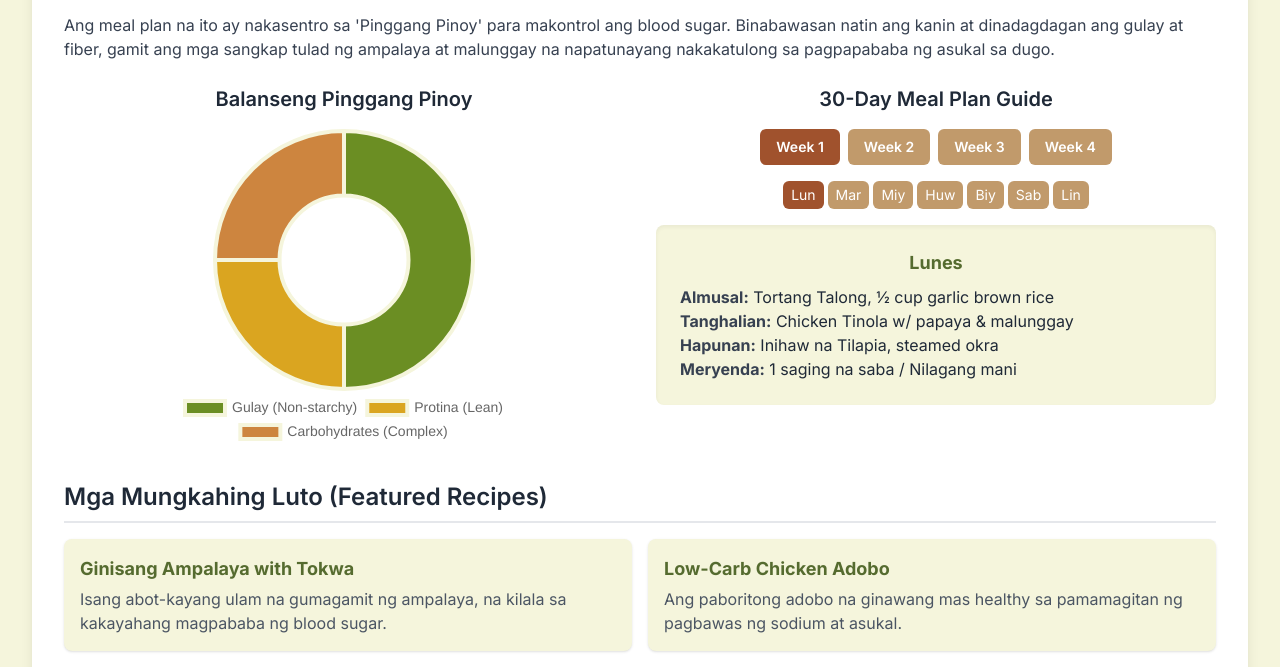
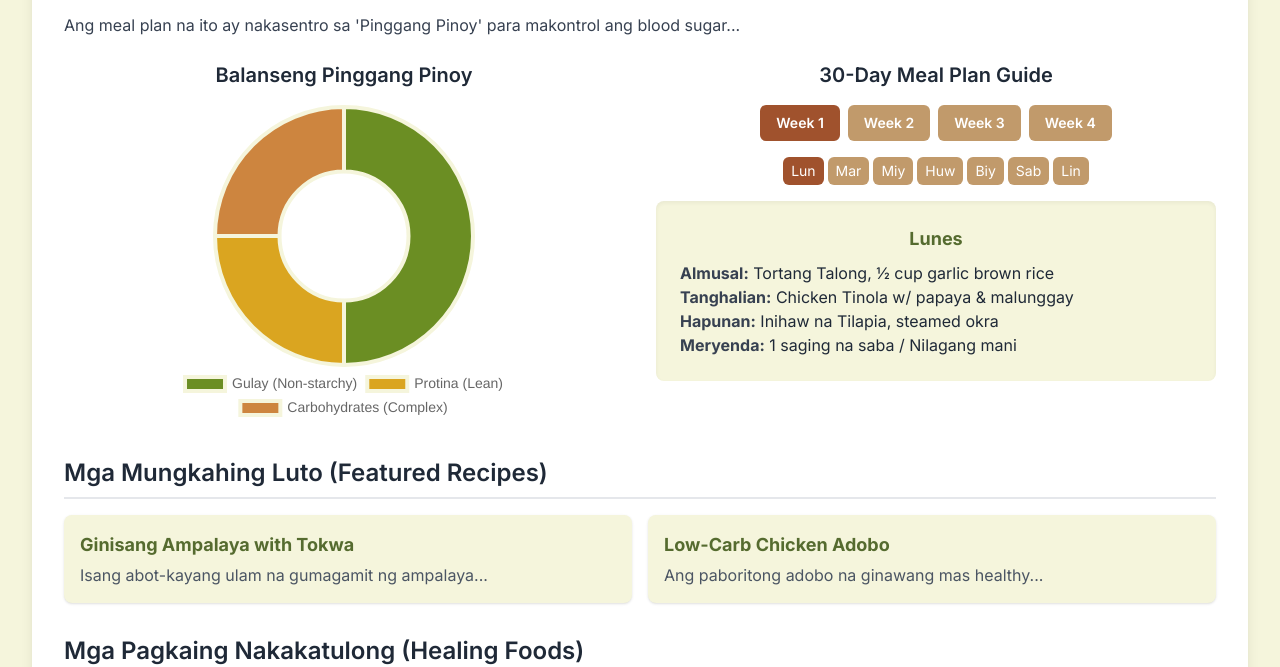
Before and after one commit to pinoyhealthhub/30daymealplan, a plain HTML site: page index.html in a window 1280 px wide. Shown: the part 291-958 px from the top of the page. Drawn offline with nearby package versions, Linux system fonts and the light colour scheme.

Commit message:
Add files via upload

```diff
--- a/index.html
+++ b/index.html
@@ -9,10 +9,6 @@
     <link rel="preconnect" href="https://fonts.googleapis.com">
     <link rel="preconnect" href="https://fonts.gstatic.com" crossorigin>
     <link href="https://fonts.googleapis.com/css2?family=Inter:wght@400;600;700&display=swap" rel="stylesheet">
-    <!-- Chosen Palette: Warm Earth Tones -->
-    <!-- Application Structure Plan: A dashboard-style, single-page application (SPA) was chosen for optimal user experience. The primary navigation allows users to select one of five health conditions. This thematic structure is more intuitive than a linear report, letting users immediately access the information most relevant to them. Each condition's section is a self-contained module with an introduction, an interactive 7-day meal plan (with day-selector buttons), a recipe explorer, a "healing foods" section, and a "Pinggang Pinoy" chart. This design facilitates focused exploration and direct comparison between the dietary approaches for each condition, enhancing user understanding and engagement. -->
-    <!-- Visualization & Content Choices: Report Info: Pinggang Pinoy proportions -> Goal: Inform/Compare -> Viz/Method: Doughnut Chart (Chart.js/Canvas) -> Interaction: Hover for details -> Justification: A doughnut chart is a universally understood way to show parts of a whole, perfectly representing the plate division. It's interactive and visually appealing. Report Info: 30-Day Meal Plans -> Goal: Organize/Inform -> Viz/Method: Interactive HTML Table -> Interaction: Day-selector buttons update the displayed meals -> Justification: A full 30-day table is overwhelming. A 7-day view with selectors makes the information digestible and focused. Report Info: Recipes & Healing Foods -> Goal: Inform/Engage -> Viz/Method: Interactive Cards (HTML/CSS/JS) -> Interaction: Click to reveal details -> Justification: Cards provide a clean, scannable layout, and the click-to-reveal interaction encourages user engagement without cluttering the initial view. -->
-    <!-- CONFIRMATION: NO SVG graphics used. NO Mermaid JS used. -->
     <style>
         body { font-family: 'Inter', sans-serif; }
         .bg-warm-beige { background-color: #F5F5DC; }
@@ -55,6 +51,10 @@
         <main id="content-container">
         </main>
 
+        <div id="product-link-section" class="text-center mt-8">
+             <!-- Product link will be injected here by JavaScript -->
+        </div>
+
         <footer class="text-center mt-12 pt-8 border-t-2 border-tan-accent">
             <h3 class="font-bold text-lg text-olive-green">MAHALAGANG PAALALA (DISCLAIMER)</h3>
             <p class="text-sm text-gray-600 max-w-3xl mx-auto mt-2">
@@ -67,7 +67,10 @@
         const appData = {
             diabetes: {
                 title: "Para sa Diabetes: Kontrolado ang Asukal",
-                description: "Ang meal plan na ito ay nakasentro sa 'Pinggang Pinoy' para makontrol ang blood sugar. Binabawasan natin ang kanin at dinadagdagan ang gulay at fiber, gamit ang mga sangkap tulad ng ampalaya at malunggay na napatunayang nakakatulong sa pagpapababa ng asukal sa dugo.",
+                productText: "Naghahanap ng mga produktong makakatulong sa pamamanhid at pag-manage ng blood sugar?",
+                productLinkText: "Tingnan ang aming kumpletong listahan dito.",
+                productLink: "https://docs.google.com/document/d/e/2PACX-1vS7_MvXwol013MTMC3qD4RCPzuOhoOadnUhTI4i008vsHhpOkrF8BdqpdXPLBtDH1w6RYWy6HsBYQ9Q/pub",
+                description: "Ang meal plan na ito ay nakasentro sa 'Pinggang Pinoy' para makontrol ang blood sugar...",
                 pinggangPinoy: {
                     labels: ['Gulay (Non-starchy)', 'Protina (Lean)', 'Carbohydrates (Complex)'],
                     data: [50, 25, 25],
@@ -80,17 +83,20 @@
                     [{ day: 'Lunes', breakfast: 'Oatmeal w/ berries', lunch: 'Leftover Pork Nilaga', dinner: 'Sarciadong Isda', snacks: '1 saging na saba' }, { day: 'Martes', breakfast: 'Scrambled tofu w/ spinach', lunch: 'Laing (light gata), grilled chicken', dinner: 'Beef with Broccoli (low-sodium)', snacks: '1 mansanas' }, { day: 'Miyerkules', breakfast: 'Yogurt w/ chia seeds', lunch: 'Leftover Beef with Broccoli', dinner: 'Sinigang na Baboy (lean pork)', snacks: 'Roasted chickpeas' }, { day: 'Huwebes', breakfast: 'Tortang Talong, ½ cup garlic brown rice', lunch: 'Pinakbet (shrimp & tofu)', dinner: 'Chicken Binakol', snacks: '1 peras' }, { day: 'Biyernes', breakfast: '1 pandesal w/ avocado', lunch: 'Leftover Pinakbet', dinner: 'Inihaw na Liempo (lean cut)', snacks: '1 slice keso' }, { day: 'Sabado', breakfast: 'Brown Rice Arroz Caldo', lunch: 'Ginisang Sayote w/ chicken', dinner: 'Rellenong Bangus (baked)', snacks: '10 baby carrots' }, { day: 'Linggo', breakfast: 'Veggie omelet, ½ cup kamote', lunch: 'Leftover Rellenong Bangus, green salad', dinner: 'Chicken Tinola', snacks: 'Handful of almonds' }]
                 ],
                 recipes: [
-                    { name: 'Ginisang Ampalaya with Tokwa', summary: 'Isang abot-kayang ulam na gumagamit ng ampalaya, na kilala sa kakayahang magpababa ng blood sugar.', details: 'Ingredients: 1 malaking ampalaya, 1 bloke ng tokwa (pinirito), 1 kamatis, 1 sibuyas, 2 butil bawang. Instructions: Igisa ang bawang at sibuyas. Idagdag ang kamatis. Isunod ang piniritong tokwa at ampalaya. Haluin hanggang maluto.' },
-                    { name: 'Low-Carb Chicken Adobo', summary: 'Ang paboritong adobo na ginawang mas healthy sa pamamagitan ng pagbawas ng sodium at asukal.', details: 'Ingredients: 500g manok, ¼ cup low-sodium toyo, ½ cup suka, 6 butil bawang, paminta, dahon ng laurel. Instructions: Ibabad ang manok sa toyo, suka, at bawang. Igisa hanggang mag-brown. Ibuhos ang pinagbabaran at pakuluan hanggang lumambot.' },
+                    { name: 'Ginisang Ampalaya with Tokwa', summary: 'Isang abot-kayang ulam na gumagamit ng ampalaya...', details: '...' },
+                    { name: 'Low-Carb Chicken Adobo', summary: 'Ang paboritong adobo na ginawang mas healthy...', details: '...' },
                 ],
                 healingFoods: [
-                    { name: 'Ampalaya', description: 'Kilala sa tradisyonal na medisina at sinusuportahan ng agham para sa "insulin-like" properties nito na tumutulong sa pag-manage ng asukal sa dugo.' },
-                    { name: 'Malunggay', description: 'Isang "superfood" na puno ng antioxidants na nakakatulong mapabuti ang insulin sensitivity at pangkalahatang kalusugan.' },
+                    { name: 'Ampalaya', description: 'Kilala sa tradisyonal na medisina...' },
+                    { name: 'Malunggay', description: 'Isang "superfood" na puno ng antioxidants...' },
                 ]
             },
             hypertension: {
                 title: "Para sa Hypertension: Bawas Asin, Dami Lasa",
-                description: "Ang planong ito ay naglalayong bawasan ang sodium sa pamamagitan ng pag-iwas sa patis, toyo, at bagoong. Sa halip, gagamit tayo ng mga natural na pampalasa tulad ng bawang, luya, suka, at calamansi para manatiling masarap ang pagkain.",
+                productText: "Gusto mo bang makahanap ng mga produktong para sa high blood pressure at sakit ng ulo?",
+                productLinkText: "Silipin ang aming mga rekomendasyon dito.",
+                productLink: "https://docs.google.com/document/d/e/2PACX-1vQxT0kK2CteEtfxSk6URq9IPxR8-2aci6_nyOnRXqsog5OoouZArtV57ydt9QpPSoQYrwJ2QhGX6DZx/pub",
+                description: "Ang planong ito ay naglalayong bawasan ang sodium...",
                 pinggangPinoy: {
                     labels: ['Gulay at Prutas (Potassium-rich)', 'Protina (Lean)', 'Carbohydrates (Whole Grains)'],
                     data: [50, 25, 25],
@@ -103,17 +109,20 @@
                      [{ day: 'Lunes', breakfast: 'Oatmeal w/ sliced banana', lunch: 'Leftover Bulanglang', dinner: 'Paksiw na Isda', snacks: '1 peras' }, { day: 'Martes', breakfast: 'Pandesal w/ sliced tomato', lunch: 'Chicken Salad (yogurt-based)', dinner: 'Nilagang Baka (lean beef)', snacks: '½ cup pakwan' }, { day: 'Miyerkules', breakfast: 'Low-fat yogurt w/ berries', lunch: 'Leftover Nilagang Baka', dinner: 'Steamed Tilapia w/ ginger', snacks: '10 baby carrots' }, { day: 'Huwebes', breakfast: 'Scrambled eggs w/ bell peppers', lunch: 'Ensaladang Pako', dinner: 'Chicken Curry (light gata)', snacks: 'Handful of walnuts' }, { day: 'Biyernes', breakfast: 'Fruit salad', lunch: 'Leftover Chicken Curry', dinner: 'Inihaw na Manok', snacks: '½ cup ubas' }, { day: 'Sabado', breakfast: 'Oatmeal w/ peaches', lunch: 'Lumpiang Sariwa (low-sodium sauce)', dinner: 'Cardillong Isda', snacks: '1 dalandan' }, { day: 'Linggo', breakfast: 'Pandesal w/ avocado', lunch: 'Leftover Cardillong Isda', dinner: 'Adobong Puti', snacks: '½ cup papaya' }]
                 ],
                 recipes: [
-                    { name: 'Adobong Puti', summary: 'Isang classic na adobo na hindi gumagamit ng toyo, kaya mababa sa sodium. Ang lasa ay mula sa suka at bawang.', details: 'Ingredients: 500g manok, ¾ cup suka, 8 butil bawang, paminta, dahon ng laurel. Instructions: Igisa ang manok. Idagdag ang bawang, suka, at pampalasa. Pakuluan hanggang lumambot at lumapot ang sarsa.' },
-                    { name: 'Kinilaw na Galunggong', summary: 'Isang nakakapreskong ulam na hindi niluluto. Ang isda ay "niluluto" sa asim ng suka.', details: 'Ingredients: 500g sariwang galunggong (tinik-tinik), 1 cup suka, ½ cup calamansi juice, sibuyas, luya, sili. Instructions: Ibabad ang isda sa suka ng 15 minuto. Pigaing maigi. Timplahan ng calamansi, sibuyas, luya, at sili. Palamigin bago ihain.' },
+                    { name: 'Adobong Puti', summary: 'Isang classic na adobo na hindi gumagamit ng toyo...', details: '...' },
+                    { name: 'Kinilaw na Galunggong', summary: 'Isang nakakapreskong ulam na hindi niluluto...', details: '...' },
                 ],
                 healingFoods: [
-                    { name: 'Saging', description: 'Mayaman sa potassium, isang mineral na tumutulong labanan ang epekto ng sodium at nagpapababa ng presyon ng dugo.' },
-                    { name: 'Bawang', description: 'Tradisyonal na ginagamit para sa kalusugan ng puso. Mayroon itong compounds na nakakatulong mag-relax ng blood vessels.' },
+                    { name: 'Saging', description: 'Mayaman sa potassium...' },
+                    { name: 'Bawang', description: 'Tradisyonal na ginagamit para sa kalusugan ng puso...' },
                 ]
             },
             kidney: {
                 title: "Para sa Bato: Magaan at Masustansya",
-                description: "Ang diet na ito ay maingat na kinokontrol ang protina, sodium, potassium, at phosphorus para mabawasan ang trabaho ng ating mga bato. Gagamit tayo ng puting kanin at mga gulay na mababa sa potassium.",
+                productText: "Para sa mga produktong sumusuporta sa kalusugan ng bato at makatulong sa back pain,",
+                productLinkText: "i-click ang aming guide dito.",
+                productLink: "https://docs.google.com/document/d/e/2PACX-1vQNN3tHzhlSlqUQSNtXnbXeo8OPsH6veWCahbZbxx3qTFubvnkqScfGMYWYUx7rq_F0HiHe4YW4BpAw/pub",
+                description: "Ang diet na ito ay maingat na kinokontrol ang protina...",
                 pinggangPinoy: {
                     labels: ['Gulay (Low-Potassium)', 'Protina (Controlled Portion)', 'Carbohydrates (White Rice)'],
                     data: [50, 20, 30],
@@ -126,17 +135,20 @@
                     [{ day: 'Lunes', breakfast: 'Cream of Wheat, ½ mansanas', lunch: '2oz Grilled Chicken, 1 cup white rice, steamed repolyo', dinner: '2oz Steamed Tilapia w/ luya', snacks: '1 maliit na peras' }, { day: 'Martes', breakfast: '2 slices white toast w/ jam', lunch: 'Leftover Steamed Tilapia, 1 cup white rice', dinner: '2oz Lean Pork Stir-fry w/ bell peppers', snacks: '½ cup canned peaches (drained)' }, { day: 'Miyerkules', breakfast: '1 cup Rice Krispies', lunch: 'Leftover Pork Stir-fry', dinner: '2oz Chicken Afritada (walang patatas)', snacks: '½ cup canned fruit cocktail (drained)' }, { day: 'Huwebes', breakfast: '1 poached egg white, 1 slice white toast', lunch: 'Chicken salad (2oz) on white bread', dinner: '2oz Chicken w/ Sayote', snacks: '½ cup pinya' }, { day: 'Biyernes', breakfast: '½ cup oatmeal (niluto sa tubig)', lunch: 'Leftover Chicken w/ Sayote', dinner: 'Pancit Bihon w/ manok at repolyo', snacks: '1 maliit na mansanas' }, { day: 'Sabado', breakfast: '2 maliit na pancake w/ syrup', lunch: 'Leftover Pancit', dinner: '2oz Inihaw na Manok (walang balat)', snacks: '1 maliit na peras' }, { day: 'Linggo', breakfast: 'Scrambled egg whites', lunch: 'Leftover Inihaw na Manok, cucumber salad', dinner: '2oz Sarciadong Isda (low-potassium sauce)', snacks: '½ cup canned peaches (drained)' }]
                 ],
                 recipes: [
-                    { name: 'Steamed Fish (Pesa-Style)', summary: 'Isang napakasimpleng lutuin na magaan sa bato. Ang pag-steam ay hindi nangangailangan ng mantika.', details: 'Ingredients: 1 katamtamang tilapia, luya, sibuyas, 2 cups tubig, 1 cup repolyo. Instructions: Pakuluan ang luya at sibuyas sa tubig. Idagdag ang isda at pakuluan hanggang maluto. Ilagay ang repolyo sa huli.' },
-                    { name: 'Kidney-Friendly Adobo', summary: 'Adobo na walang toyo at kaunti lang ang asin, nagbibigay lasa mula sa suka at bawang.', details: 'Ingredients: 300g manok, ¼ cup suka, 4 butil bawang, paminta. Instructions: Igisa ang manok. Idagdag ang bawang, suka, at paminta. Pakuluan hanggang lumambot. Maghain ng 2-3 oz lamang.' },
+                    { name: 'Steamed Fish (Pesa-Style)', summary: 'Isang napakasimpleng lutuin na magaan sa bato...', details: '...' },
+                    { name: 'Kidney-Friendly Adobo', summary: 'Adobo na walang toyo at kaunti lang ang asin...', details: '...' },
                 ],
                 healingFoods: [
-                    { name: 'Sambong', description: 'Kilala sa folk medicine at kinikilala ng DOH para sa diuretic properties nito, na sinasabing nakakatulong sa pag-ihi at paglinis ng bato.' },
-                    { name: 'Buhok ng Mais', description: 'Ang tsaa mula rito ay tradisyonal na ginagamit bilang diuretic na maaaring makatulong sa pag-flush ng toxins sa katawan.' },
+                    { name: 'Sambong', description: 'Kilala sa folk medicine...' },
+                    { name: 'Buhok ng Mais', description: 'Ang tsaa mula rito ay tradisyonal na ginagamit...' },
                 ]
             },
             gout: {
                 title: "Para sa Rayuma at Gout: Labanan ang Pamamaga",
-                description: "Ang planong ito ay nakatuon sa mga pagkaing anti-inflammatory at iniiwasan ang mga pagkaing mataas sa purines na nagti-trigger ng gout. Dadagdagan natin ang omega-3 mula sa isda at gagamit ng luya at luyang dilaw.",
+                productText: "Tuklasin ang mga produktong maaaring makatulong na maibsan ang joint pain at pamamaga.",
+                productLinkText: "Basahin ang aming listahan dito.",
+                productLink: "https://docs.google.com/document/d/e/2PACX-1vQCU416fxL10vLLsaai9aKdPt5FVRZbEeKnpNj5G4gna8G-68JIgTd-YnOTlWsTsy3Hj3mNMfraxdGM/pub",
+                description: "Ang planong ito ay nakatuon sa mga pagkaing anti-inflammatory...",
                 pinggangPinoy: {
                     labels: ['Gulay at Prutas (Anti-inflammatory)', 'Protina (Low-Purine)', 'Carbohydrates (Whole Grains)'],
                     data: [50, 25, 25],
@@ -149,17 +161,20 @@
                     [{ day: 'Lunes', breakfast: 'Oatmeal w/ pinya', lunch: 'Grilled Chicken Salad', dinner: 'Baked Galunggong w/ steamed sayote', snacks: '1 mansanas' }, { day: 'Martes', breakfast: 'Low-fat yogurt w/ papaya', lunch: 'Leftover Baked Galunggong', dinner: 'Chicken Tinola (maraming luya)', snacks: 'Nilagang mani' }, { day: 'Miyerkules', breakfast: 'Scrambled eggs w/ turmeric', lunch: 'Leftover Chicken Tinola', dinner: 'Lentil Soup', snacks: '1 peras' }, { day: 'Huwebes', breakfast: 'Pandesal w/ avocado', lunch: 'Corn salad w/ chickpeas', dinner: 'Tinolang Isda w/ malunggay', snacks: '1 dalandan' }, { day: 'Biyernes', breakfast: 'Chia pudding w/ mangga', lunch: 'Leftover Tinolang Isda', dinner: 'Chicken & Veggie Stir-fry', snacks: 'Low-fat yogurt' }, { day: 'Sabado', breakfast: 'Oatmeal w/ saging', lunch: 'Leftover Chicken Stir-fry', dinner: 'Sinigang na Bangus', snacks: 'Hiwa ng pinya' }, { day: 'Linggo', breakfast: 'Smoothie (papaya, kangkong)', lunch: 'Large vegetable soup', dinner: 'Baked Tilapia w/ calamansi & herbs', snacks: 'Nilagang kamote' }]
                 ],
                 recipes: [
-                    { name: 'Anti-Inflammatory Tinolang Isda', summary: 'Isang sabaw na puno ng natural pain relievers tulad ng luya at luyang dilaw.', details: 'Ingredients: 500g tilapia, 6 cups tubig, 3-inch luya, 1 tsp turmeric powder, sibuyas, tanglad, malunggay. Instructions: Pakuluan ang mga pampalasa sa tubig. Idagdag ang isda at pakuluan. Ilagay ang malunggay sa huli.' },
-                    { name: 'Vegan Pinakbet', summary: 'Isang bersyon ng pinakbet na walang bagoong o baboy na mataas sa purines.', details: 'Ingredients: Kalabasa, sitaw, ampalaya, talong, okra, light gata, low-sodium toyo. Instructions: Igisa ang mga gulay hanggang maluto. Ibuhos ang gata at toyo at pakuluan sandali.' },
+                    { name: 'Anti-Inflammatory Tinolang Isda', summary: 'Isang sabaw na puno ng natural pain relievers...', details: '...' },
+                    { name: 'Vegan Pinakbet', summary: 'Isang bersyon ng pinakbet na walang bagoong...', details: '...' },
                 ],
                 healingFoods: [
-                    { name: 'Luya (Ginger)', description: 'Maraming pag-aaral ang nagpapatunay na nakakatulong ito sa pagbawas ng sakit at pamamaga mula sa osteoarthritis.' },
-                    { name: 'Luyang Dilaw (Turmeric)', description: 'Ang active ingredient nitong curcumin ay isang malakas na anti-inflammatory agent na epektibo laban sa joint pain.' },
+                    { name: 'Luya (Ginger)', description: 'Maraming pag-aaral ang nagpapatunay...' },
+                    { name: 'Luyang Dilaw (Turmeric)', description: 'Ang active ingredient nitong curcumin...' },
                 ]
             },
             gerd: {
                 title: "Para sa GERD: Iwas Heartburn, Sarap Kain",
-                description: "Ang planong ito ay umiiwas sa mga pagkaing acidic, maaanghang, at mamantika na nagdudulot ng heartburn. Babalikan natin ang mga magaan at nakakaginhawang pagkain tulad ng lugaw, nilaga, at steamed na ulam.",
+                productText: "Iwasan ang heartburn! Heto ang listahan ng mga produktong maaaring makatulong sa iyo.",
+                productLinkText: "I-check ang aming gabay dito.",
+                productLink: "https://docs.google.com/document/d/e/2PACX-1vQIp5qiQWYrNL57OATmlM3mgqpnAFTFn8Py39yXkoVQUQlKqgMjqlWOlFwN-xFPLcQ_RAftLyLVqruv/pub",
+                description: "Ang planong ito ay umiiwas sa mga pagkaing acidic...",
                 pinggangPinoy: {
                     labels: ['Gulay at Prutas (Low-Acid)', 'Protina (Lean & Steamed/Grilled)', 'Carbohydrates (Easy to Digest)'],
                     data: [40, 30, 30],
@@ -172,17 +187,18 @@
                     [{ day: 'Lunes', breakfast: 'Oatmeal w/ saging', lunch: 'Chicken Tinola (walang sibuyas kung trigger)', dinner: 'Baked Tilapia w/ steamed sayote', snacks: '½ cup papaya / Sliced pipino' }, { day: 'Martes', breakfast: 'Scrambled eggs', lunch: 'Leftover Baked Tilapia', dinner: 'Lugaw w/ shredded chicken & luya', snacks: '1 saging na latundan / ½ cup melon' }, { day: 'Miyerkules', breakfast: 'Low-fat yogurt w/ melon', lunch: 'Leftover Lugaw', dinner: 'Grilled Chicken Breast w/ carrots', snacks: 'Skyflakes / Rice crackers' }, { day: 'Huwebes', breakfast: 'Pinipig w/ low-fat milk', lunch: 'Leftover Grilled Chicken', dinner: 'Steamed Tilapia w/ luya', snacks: '½ cup papaya / 1 saging' }, { day: 'Biyernes', breakfast: 'Oatmeal w/ mansanas', lunch: 'Leftover Steamed Tilapia', dinner: 'Lean Pork Nilaga w/ repolyo', snacks: 'Pipino / Nilagang kamote' }, { day: 'Sabado', breakfast: 'Smoothie (saging, talbos ng kamote)', lunch: 'Leftover Pork Nilaga', dinner: 'Chicken & Veggie Stir-fry (walang sibuyas)', snacks: '½ cup melon / Rice crackers' }, { day: 'Linggo', breakfast: 'Scrambled tokwa', lunch: 'Leftover Stir-fry', dinner: 'Arroz Caldo w/ chicken & luya', snacks: '1 saging / Low-fat yogurt' }]
                 ],
                 recipes: [
-                    { name: 'GERD-Friendly Lugaw', summary: 'Ang pinaka-comfort food na madaling tunawin at magaan sa tiyan.', details: 'Ingredients: 1 cup bigas, 8-10 cups tubig, luya, 300g manok (pinakuluan at hinimay). Instructions: Pagsamahin ang bigas, tubig, at luya. Pakuluan hanggang lumambot at maging creamy. Idagdag ang manok. Iwasan ang bawang, paminta, at calamansi.' },
-                    { name: 'Baked Kamote', summary: 'Isang simpleng high-fiber at natural na matamis na snack na magaan sa tiyan.', details: 'Ingredients: 2 katamtamang kamote. Instructions: Hugasan at tusukin ng tinidor ang kamote. I-bake sa oven ng 45-60 minuto hanggang lumambot. Kainin nang walang dagdag na pampalasa.' },
+                    { name: 'GERD-Friendly Lugaw', summary: 'Ang pinaka-comfort food na madaling tunawin...', details: '...' },
+                    { name: 'Baked Kamote', summary: 'Isang simpleng high-fiber at natural na matamis na snack...', details: '...' },
                 ],
                 healingFoods: [
-                    { name: 'Saging (Latundan)', description: 'Isang prutas na low-acid o alkaline na tumutulong i-neutralize ang stomach acid. Nakakatulong din sa maayos na digestion.' },
-                    { name: 'Kamote', description: 'Magandang source ng fiber, hindi acidic, at ang malambot na texture nito ay magaan sa lalamunan at tiyan.' },
+                    { name: 'Saging (Latundan)', description: 'Isang prutas na low-acid o alkaline...' },
+                    { name: 'Kamote', description: 'Magandang source ng fiber...' },
                 ]
             }
         };
 
         const contentContainer = document.getElementById('content-container');
+        const productLinkSection = document.getElementById('product-link-section');
         let chartInstance = null;
         let currentWeek = 0;
 
@@ -242,6 +258,13 @@
                         </div>
                     </div>
                 </div>
+            `;
+
+            productLinkSection.innerHTML = `
+                <p class="text-gray-700">
+                    ${data.productText}
+                    <a href="${data.productLink}" target="_blank" class="text-olive-green font-bold underline hover:text-green-800">${data.productLinkText}</a>
+                </p>
             `;
 
             createChart(data.pinggangPinoy);
```
